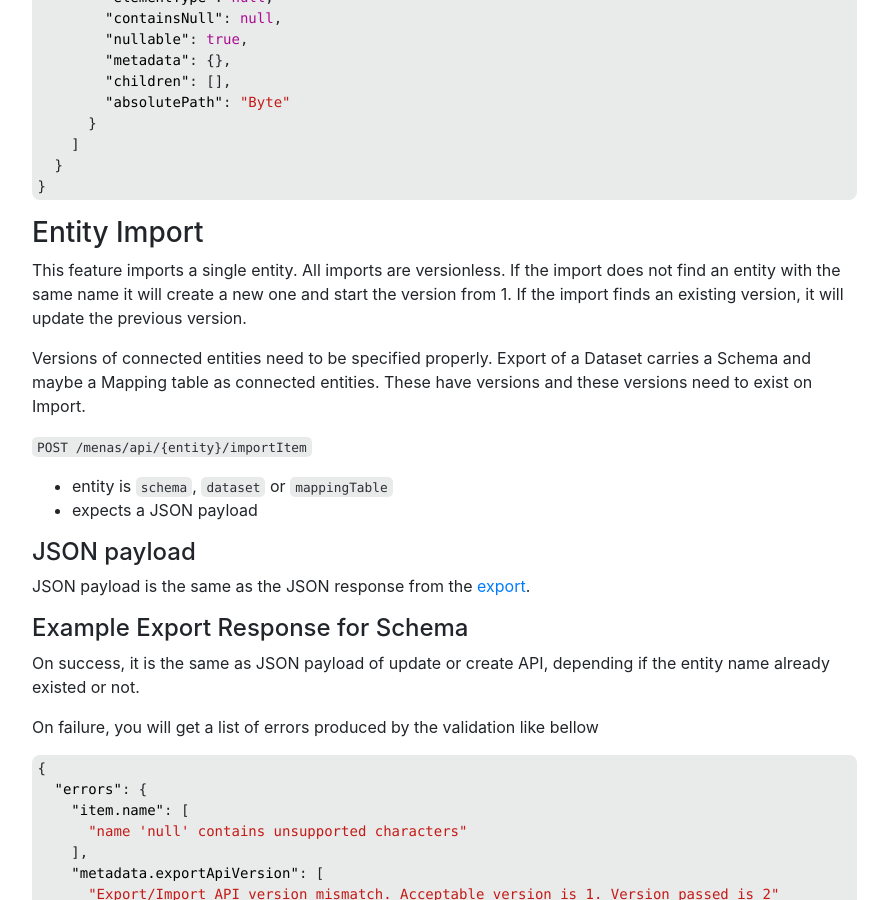
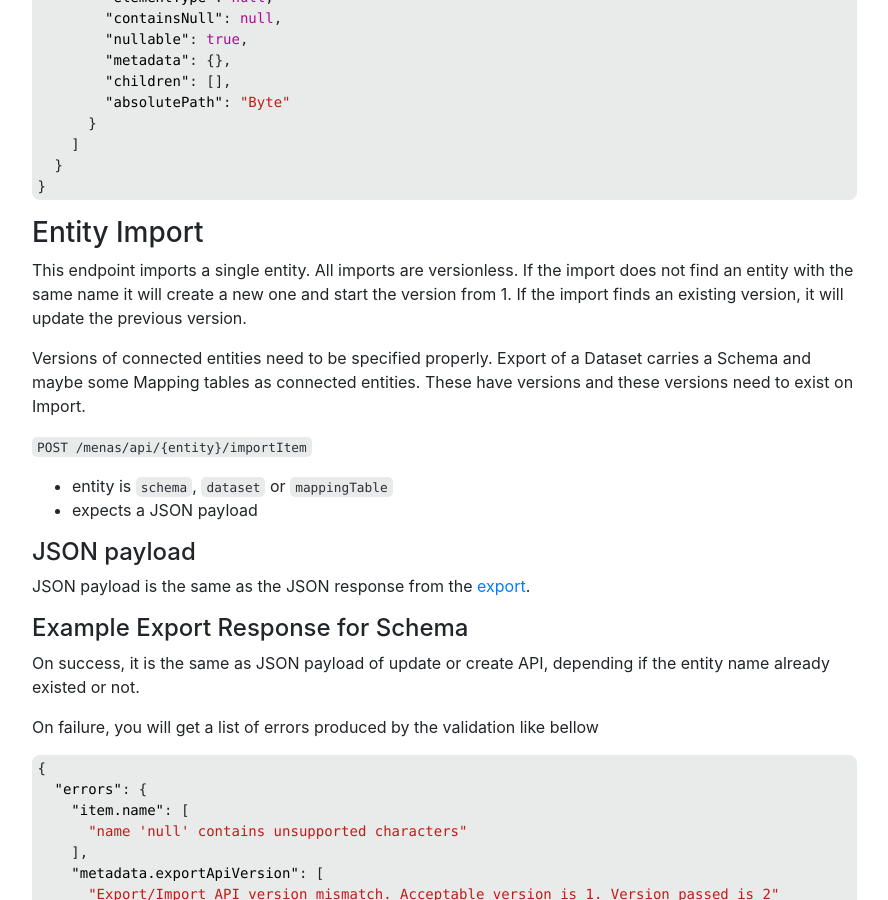
Before and after one commit to AbsaOSS/enceladus, a Jekyll site: the page built from _docs/2.0.0/usage/menas-api.md, in a window 1280 px wide and 900 px high, scrolled down 2235 px. Shown: the whole window, without its empty margins (338-1226 px from the left). Built offline with Jekyll 4.4.1, drawn with Linux system fonts in a browser that asks for light colours; nearby versions of some CDN libraries; some of the changed text lies outside the part shown.

Commit message:
Apply suggestions from code review
Co-authored-by: David Benedeki <14905969+benedeki@users.noreply.github.com>

```diff
--- a/_docs/2.0.0/usage/menas-api.md
+++ b/_docs/2.0.0/usage/menas-api.md
@@ -16,7 +16,7 @@
 
 ### Export Entity
 
-This feature exports a single entity from Menas. All exports are versionless, except for connected entities. They are kept as is, but need to be validated before import.
+This endpoint exports a single entity from Menas. All exports are versionless, except for connected entities. They are kept as is, but need to be validated before import.
 
 `GET /menas/api/{entity}/exportItem/{name}/{version}`
 
@@ -102,9 +102,9 @@
 
 ### Entity Import
 
-This feature imports a single entity. All imports are versionless. If the import does not find an entity with the same name it will create a new one and start the version from 1. If the import finds an existing version, it will update the previous version.
+This endpoint imports a single entity. All imports are versionless. If the import does not find an entity with the same name it will create a new one and start the version from 1. If the import finds an existing version, it will update the previous version.
 
-Versions of connected entities need to be specified properly. Export of a Dataset carries a Schema and maybe a Mapping table as connected entities. These have versions and these versions need to exist on Import.
+Versions of connected entities need to be specified properly. Export of a Dataset carries a Schema and maybe some Mapping tables as connected entities. These have versions and these versions need to exist on Import.
 
 `POST /menas/api/{entity}/importItem`
 
```
